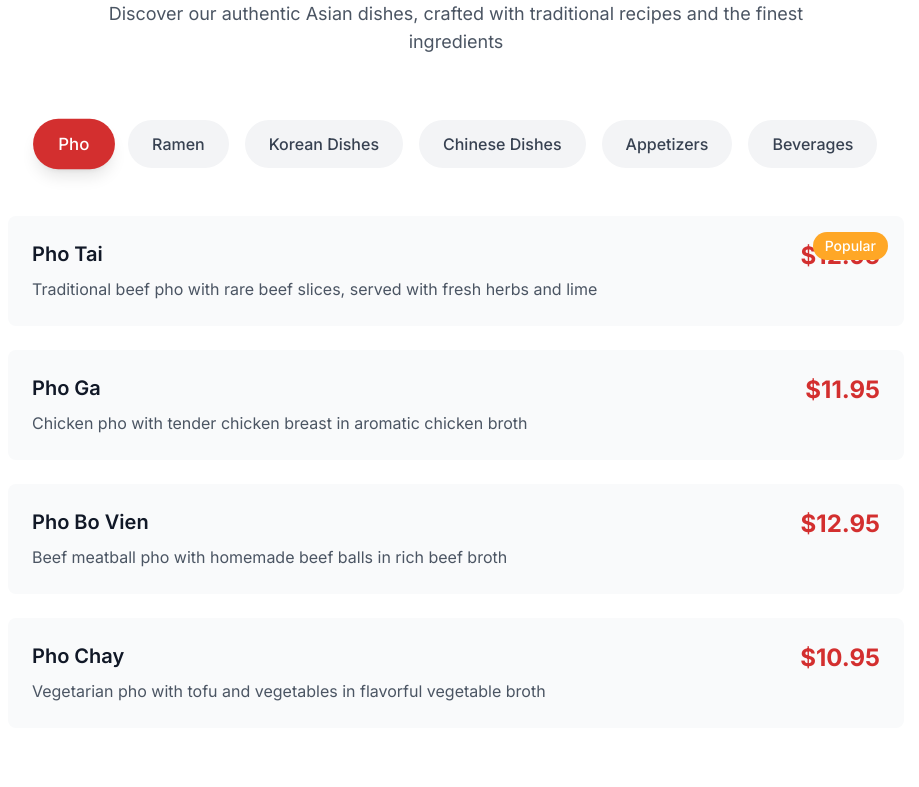
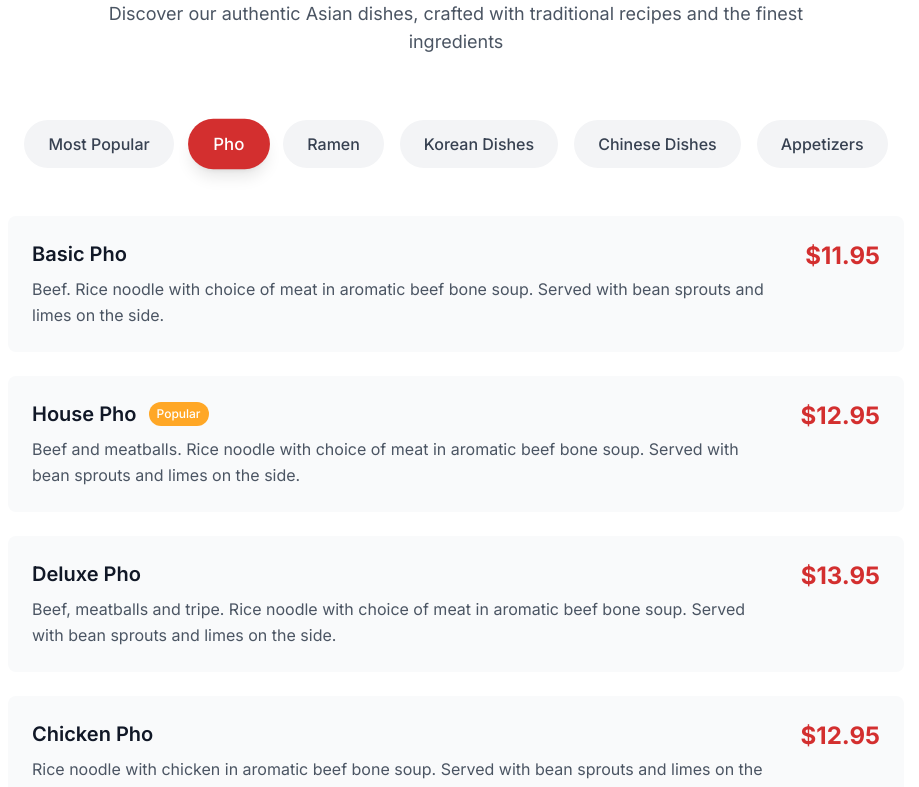
Before and after one commit to mmoncada1/OneBowlSite, a Next.js app: page / in a window 1280 px wide. Shown: the part 1840-2627 px from the top of the page, without its empty margins (184-1103 px from the left). Built offline with nearby package versions, Linux system fonts and the light colour scheme; a web font is replaced by a local one.

Commit message:
big changes

```diff
--- a/src/components/Menu.tsx
+++ b/src/components/Menu.tsx
@@ -17,63 +17,83 @@ interface MenuCategory {
 
 const menuData: MenuCategory[] = [
   {
+    id: 'popular',
+    name: 'Most Popular',
+    items: [
+      { name: 'House Pho', description: 'Beef and meatballs. Rice noodle with choice of meat in aromatic beef bone soup. Served with bean sprouts and limes on the side.', price: '$12.95', popular: true },
+      { name: 'Tonkotsu Ramen', description: 'Pork bone based broth with beef, egg & veggie.', price: '$12.95', popular: true },
+      { name: 'Bibimbap Korean', description: 'Mixed rice bowl with beef, chicken, spicy pork or crispy tofu', price: '$13.95', popular: true },
+      { name: 'General Tso\'s Chicken', description: 'Crispy chicken in sweet and tangy sauce', price: '$15.95', popular: true },
+      { name: 'Seafood Pancake', description: 'Korean style pancake with seafood and vegetables', price: '$12.95', popular: true },
+    ]
+  },
+  {
     id: 'pho',
     name: 'Pho',
     items: [
-      { name: 'Pho Tai', description: 'Traditional beef pho with rare beef slices, served with fresh herbs and lime', price: '$12.95', popular: true },
-      { name: 'Pho Ga', description: 'Chicken pho with tender chicken breast in aromatic chicken broth', price: '$11.95' },
-      { name: 'Pho Bo Vien', description: 'Beef meatball pho with homemade beef balls in rich beef broth', price: '$12.95' },
-      { name: 'Pho Chay', description: 'Vegetarian pho with tofu and vegetables in flavorful vegetable broth', price: '$10.95' },
+      { name: 'Basic Pho', description: 'Beef. Rice noodle with choice of meat in aromatic beef bone soup. Served with bean sprouts and limes on the side.', price: '$11.95' },
+      { name: 'House Pho', description: 'Beef and meatballs. Rice noodle with choice of meat in aromatic beef bone soup. Served with bean sprouts and limes on the side.', price: '$12.95', popular: true },
+      { name: 'Deluxe Pho', description: 'Beef, meatballs and tripe. Rice noodle with choice of meat in aromatic beef bone soup. Served with bean sprouts and limes on the side.', price: '$13.95' },
+      { name: 'Chicken Pho', description: 'Rice noodle with chicken in aromatic beef bone soup. Served with bean sprouts and limes on the side.', price: '$12.95' },
+      { name: 'Seafood Pho', description: 'Shrimp, scallops & crabmeat. Rice noodle with seafood in aromatic beef bone soup. Served with bean sprouts and limes on the side.', price: '$14.95' },
+      { name: 'Bun Bo Hue', description: 'Spicy beef pho. Rice noodle with choice of meat in aromatic beef bone soup. Served with bean sprouts and limes on the side.', price: '$14.95' },
+      { name: 'Kimchi Pho', description: 'Beef with kimchi. Rice noodle with choice of meat in aromatic beef bone soup. Served with bean sprouts and limes on the side.', price: '$13.95' },
     ]
   },
   {
     id: 'ramen',
     name: 'Ramen',
     items: [
-      { name: 'Tonkotsu Ramen', description: 'Rich pork bone broth with chashu pork, soft-boiled egg, and green onions', price: '$14.95', popular: true },
-      { name: 'Shoyu Ramen', description: 'Light soy sauce based broth with chicken, bamboo shoots, and nori', price: '$13.95' },
-      { name: 'Miso Ramen', description: 'Fermented soybean paste broth with corn, butter, and ground pork', price: '$14.95' },
-      { name: 'Spicy Miso Ramen', description: 'Spicy miso broth with ground pork, corn, and spicy sauce', price: '$15.95' },
+      { name: 'Shoyu Ramen', description: 'Soy based broth with beef, egg, & veggie.', price: '$12.95' },
+      { name: 'Tonkotsu Ramen', description: 'Pork bone based broth with beef, egg & veggie.', price: '$12.95', popular: true },
+      { name: 'Miso Ramen', description: 'Vegetarian ramen with seaweed, corns & veggie.', price: '$12.95' },
+      { name: 'Military Ramen', description: 'Beef based broth with kimchi, pork, ham & veggie.', price: '$14.95' },
+      { name: 'Tonkatsu Ramen', description: 'Pork. Soy based broth with breaded fried pork, egg & veggie.', price: '$14.95' },
+      { name: 'Chicken-Katsu Ramen', description: 'Soy based broth with breaded fried chicken, egg & veggie.', price: '$14.95' },
+      { name: 'Spicy Beef Ramen', description: 'Beef broth with egg & veggie.', price: '$14.95' },
+      { name: 'Spicy Seafood Ramen', description: 'Chicken broth with shrimp, crabmeat, scallop, & veggie.', price: '$14.95' },
     ]
   },
   {
     id: 'korean',
     name: 'Korean Dishes',
     items: [
-      { name: 'Bibimbap', description: 'Mixed rice bowl with seasoned vegetables, beef, and fried egg', price: '$13.95', popular: true },
-      { name: 'Bulgogi', description: 'Marinated beef with onions served with steamed rice', price: '$16.95' },
-      { name: 'Kimchi Fried Rice', description: 'Fried rice with kimchi, vegetables, and choice of protein', price: '$12.95' },
-      { name: 'Korean BBQ Short Ribs', description: 'Grilled marinated short ribs with banchan side dishes', price: '$18.95' },
+      { name: 'Bulgogi Korean BBQ', description: 'Marinated beef BBQ served with steamed rice', price: '$19.95' },
+      { name: 'Chicken Korean BBQ', description: 'Marinated chicken BBQ served with steamed rice', price: '$19.95' },
+      { name: 'Spicy Pork Korean BBQ', description: 'Marinated spicy pork BBQ served with steamed rice', price: '$19.95' },
+      { name: 'Spicy Chicken Korean BBQ', description: 'Marinated spicy chicken BBQ served with steamed rice', price: '$19.95' },
+      { name: 'Bibimbap Korean', description: 'Mixed rice bowl with beef, chicken, spicy pork or crispy tofu', price: '$13.95', popular: true },
+      { name: 'Stone Bowl Bibimbap', description: 'Bibimbap served in hot stone bowl for crispy rice', price: '$16.95' },
+      { name: 'Kimchi Fried Rice', description: 'Korean style fried rice with fermented kimchi', price: '$12.95' },
+      { name: 'Seafood Pancake', description: 'Korean style pancake with seafood and vegetables', price: '$12.95' },
     ]
   },
   {
     id: 'chinese',
     name: 'Chinese Dishes',
     items: [
-      { name: 'General Tso\'s Chicken', description: 'Crispy chicken with sweet and tangy sauce', price: '$13.95' },
-      { name: 'Kung Pao Chicken', description: 'Diced chicken with peanuts and chili peppers', price: '$13.95', popular: true },
-      { name: 'Ma Po Tofu', description: 'Soft tofu in spicy Sichuan sauce with ground pork', price: '$11.95' },
-      { name: 'Sweet and Sour Pork', description: 'Battered pork with bell peppers and pineapple', price: '$14.95' },
+      { name: 'General Tso\'s Chicken', description: 'Crispy chicken in sweet and tangy sauce', price: '$15.95', popular: true },
+      { name: 'General Tso\'s Shrimp', description: 'Crispy shrimp in sweet and tangy sauce', price: '$18.95' },
+      { name: 'Sesame Crispy Chicken', description: 'Crispy chicken with sesame sauce', price: '$15.95' },
+      { name: 'Sweet and Sour Chicken', description: 'Battered chicken with sweet and sour sauce', price: '$15.95' },
+      { name: 'Orange Chicken', description: 'Crispy chicken with orange flavored sauce', price: '$15.95' },
+      { name: 'Kung Pao Chicken', description: 'Diced chicken with peanuts and chili peppers', price: '$15.95' },
+      { name: 'Mongolian Beef', description: 'Tender beef with onions and scallions', price: '$17.95' },
+      { name: 'String Bean with Basil', description: 'Fresh string beans with Thai basil', price: '$17.95' },
     ]
   },
   {
     id: 'appetizers',
     name: 'Appetizers',
     items: [
-      { name: 'Spring Rolls (2)', description: 'Fresh spring rolls with shrimp, vegetables, and herbs', price: '$6.95' },
-      { name: 'Pot Stickers (6)', description: 'Pan-fried pork dumplings with dipping sauce', price: '$8.95', popular: true },
-      { name: 'Crab Rangoon (6)', description: 'Crispy wontons filled with cream cheese and crab', price: '$7.95' },
-      { name: 'Korean Pancake', description: 'Savory pancake with scallions and seafood', price: '$9.95' },
-    ]
-  },
-  {
-    id: 'beverages',
-    name: 'Beverages',
-    items: [
-      { name: 'Vietnamese Iced Coffee', description: 'Strong coffee with condensed milk over ice', price: '$3.95' },
-      { name: 'Thai Tea', description: 'Sweet tea with milk and spices', price: '$3.50' },
-      { name: 'Hot Tea', description: 'Choice of jasmine, oolong, or green tea', price: '$2.95' },
-      { name: 'Fresh Juice', description: 'Orange, apple, or lychee juice', price: '$3.95' },
+      { name: 'Edamame', description: 'Steamed and salted young soybeans', price: '$3.95' },
+      { name: 'Pan-fried Dumplings (6)', description: 'Crispy pan-fried pork dumplings', price: '$7.95', popular: true },
+      { name: 'Steam Dumplings (6)', description: 'Steamed pork dumplings', price: '$7.95' },
+      { name: '2 Shrimp Summer Rolls', description: 'Fresh spring rolls with shrimp and vegetables', price: '$7.95' },
+      { name: 'Crab Cheese Rangoons (8)', description: 'Crispy wontons filled with cream cheese and crab', price: '$8.95' },
+      { name: 'Shrimp and Veggie Tempura', description: 'Lightly battered and fried shrimp and vegetables', price: '$9.95' },
+      { name: 'Takoyaki (6)', description: 'Japanese octopus balls with takoyaki sauce', price: '$7.95' },
+      { name: 'Agedashi Tofu', description: 'Lightly fried tofu in savory dashi broth', price: '$6.95' },
     ]
   }
 ]
@@ -120,18 +140,20 @@ export default function Menu() {
                 {category.items.map((item, index) => (
                   <div
                     key={index}
-                    className="bg-gray-50 rounded-lg p-6 hover:shadow-md transition-shadow duration-300 relative"
+                    className="bg-gray-50 rounded-lg p-6 hover:shadow-md transition-shadow duration-300"
                   >
-                    {item.popular && (
-                      <span className="absolute top-4 right-4 bg-secondary text-white px-3 py-1 rounded-full text-sm font-medium">
-                        Popular
-                      </span>
-                    )}
                     <div className="flex justify-between items-start">
                       <div className="flex-1">
-                        <h3 className="text-xl font-semibold text-gray-900 mb-2">
-                          {item.name}
-                        </h3>
+                        <div className="flex items-center gap-3 mb-2">
+                          <h3 className="text-xl font-semibold text-gray-900">
+                            {item.name}
+                          </h3>
+                          {item.popular && (
+                            <span className="bg-secondary text-white px-2 py-1 rounded-full text-xs font-medium">
+                              Popular
+                            </span>
+                          )}
+                        </div>
                         <p className="text-gray-600 leading-relaxed">
                           {item.description}
                         </p>
--- a/src/components/Navigation.tsx
+++ b/src/components/Navigation.tsx
@@ -2,6 +2,7 @@
 
 import { useState } from 'react'
 import Link from 'next/link'
+import Image from 'next/image'
 
 export default function Navigation() {
   const [isMenuOpen, setIsMenuOpen] = useState(false)
@@ -12,8 +13,14 @@ export default function Navigation() {
         <div className="flex justify-between items-center h-16">
           {/* Logo */}
           <div className="flex items-center">
-            <Link href="/" className="text-2xl font-playfair font-bold text-primary">
-              One Bowl
+            <Link href="/" className="flex items-center">
+              <Image
+                src="/logo.png"
+                alt="One Bowl Asian Cuisine"
+                width={100}
+                height={100}
+                className="h-50 w-auto"
+              />
             </Link>
           </div>
 
```
Also changed, not shown: public/logo.png (renamed from logo.png).
